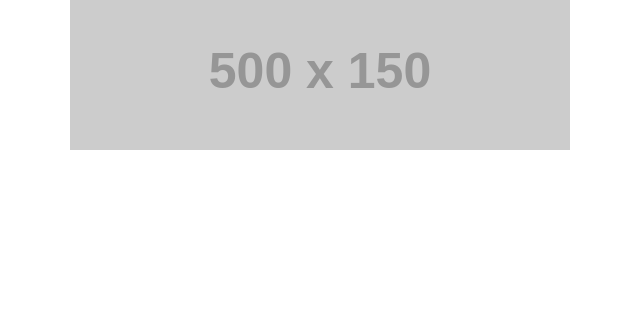
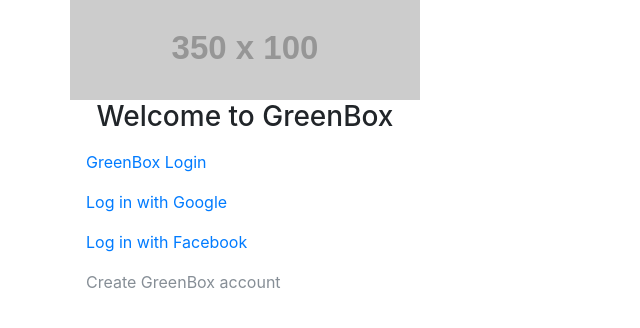
Before and after one commit to Swabisan/greenbox, a website: page index.html in a window 1280 px wide. Shown: the whole page, without its empty margins (0-640 px from the left). Drawn offline with nearby package versions, Linux system fonts and the light colour scheme; placeholder pictures from the web are drawn by us.

Commit message:
added login folder

```diff
--- a/index.html
+++ b/index.html
@@ -16,11 +16,30 @@
 <body>
   <div class="container">
     <div class="row">
-      <div class="header">
-        <img src="http://via.placeholder.com/500x150">
-      </div>
+      <header>
+        <div class="text-center">
+          <img class="img-responsive center-block" src="http://via.placeholder.com/350x100" width="350px" height="100px">
+          <h3>Welcome to GreenBox</h3>
+        </div>
+      </header>
     </div>
-    <div>
+    <div class="row">
+      <ul class="nav flex-column">
+        <li class="nav-item">
+          <a class="nav-link" href="#">GreenBox Login</a>
+        </li>
+        <li class="nav-item">
+          <a class="nav-link" href="#">Log in with Google</a>
+        </li>
+        <li class="nav-item">
+          <a class="nav-link" href="#">Log in with Facebook</a>
+        </li>
+        <li class="nav-item">
+          <a class="nav-link disabled" href="#">Create GreenBox account</a>
+        </li>
+      </ul>
+    </div>
+    <div class="nav nav">
 
     </div>
   </div>
```
Also changed, not shown: login.html (deleted, +0 -12 lines), login/create-account.html (added, +3 -0 lines).
